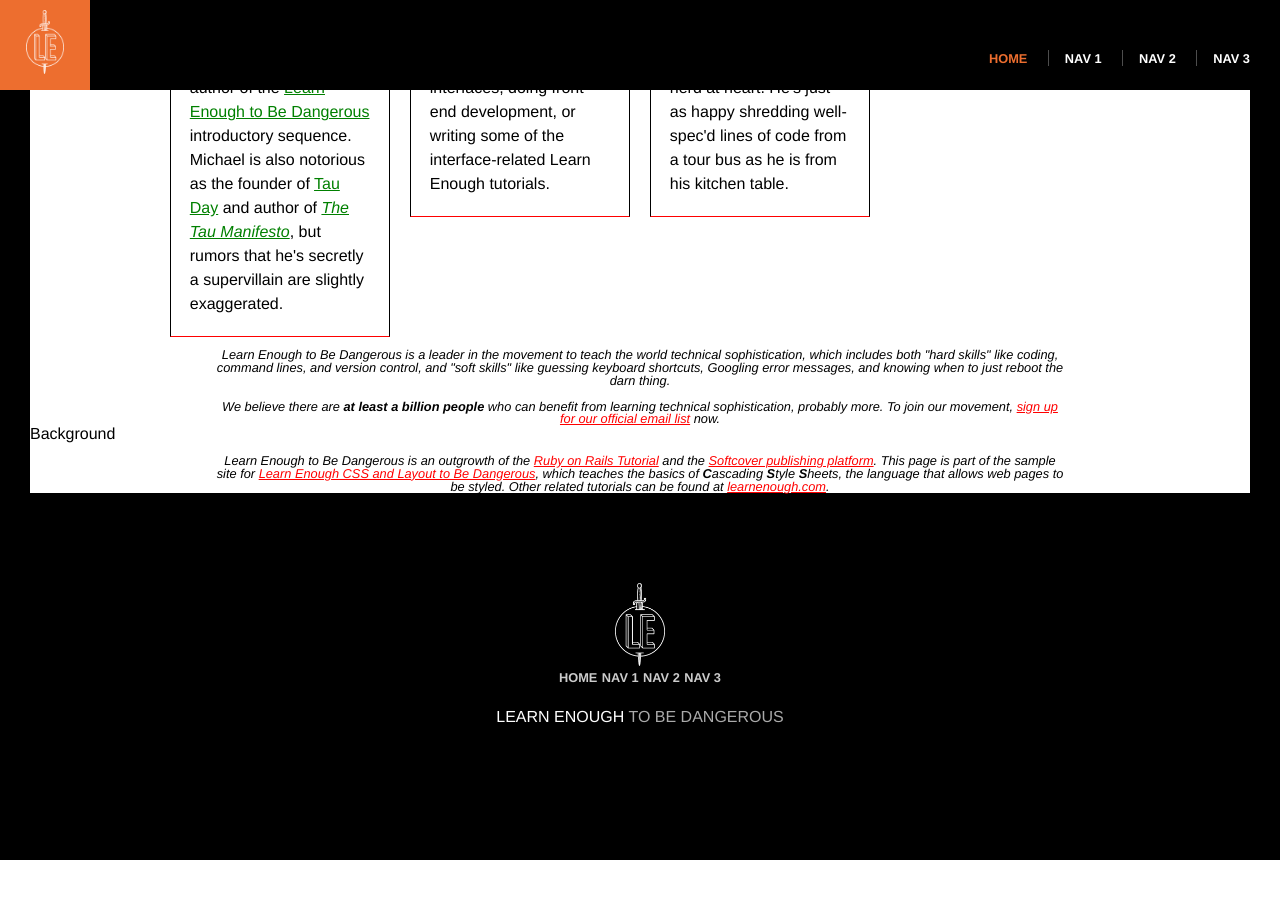
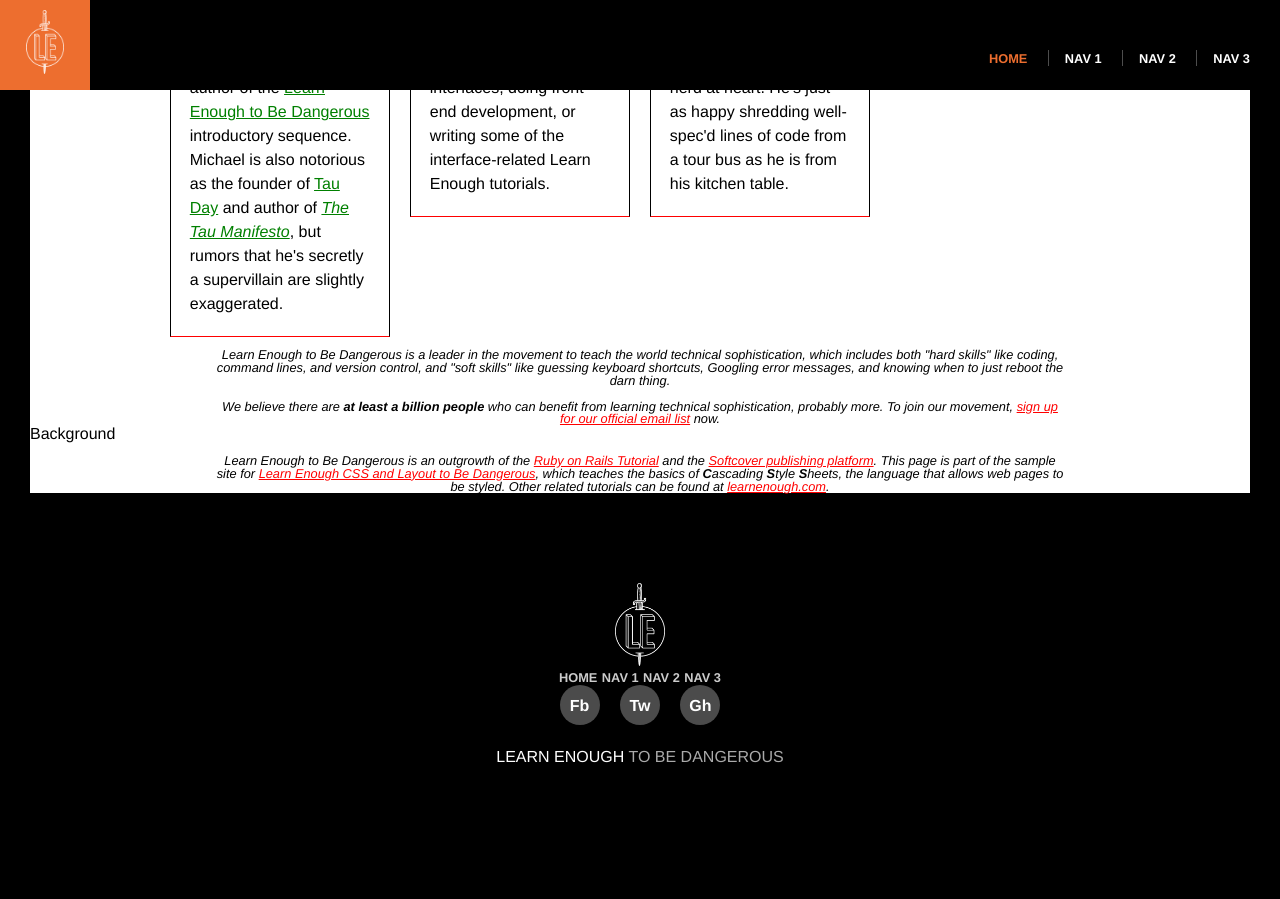
Before and after one commit to agakesik/full-website, a Jekyll site: the page built from index.html, in a window 1280 px wide and 900 px high, scrolled down 894 px. Built offline with Jekyll 4.4.1, drawn with Linux system fonts in a browser that asks for light colours; before the commit the page ends 1754 px from its top, so only the background shows below that.

Commit message:
Add social links to footer

```diff
--- a/_includes/footer.html
+++ b/_includes/footer.html
@@ -5,6 +5,9 @@
   <ul class="footer-nav nav-links">
     {% include nav-links.html %}
   </ul>
+  <ul class="social-list">
+  {% include social-list.html %}
+  </ul>
   <h3> Learn Enough <span>to Be Dangerous</span></h3>
 
 </footer>
--- /dev/null
+++ b/_includes/social-list.html
@@ -0,0 +1,10 @@
+
+  <li>
+    <a href="https://example.com/" class="social-link">Fb</a>
+  </li>
+  <li>
+    <a href="https://example.com/" class="social-link">Tw</a>
+  </li>
+  <li>
+    <a href="https://example.com/" class="social-link">Gh</a>
+  </li>
--- a/_layouts/default.html
+++ b/_layouts/default.html
@@ -6,15 +6,7 @@
     <div class="full-hero hero-home">
       <h1>I'm an h1</h1>
       <ul class="social-list">
-        <li>
-          <a href="https://example.com/" class="social-link">Fb</a>
-        </li>
-        <li>
-          <a href="https://example.com/" class="social-link">Tw</a>
-        </li>
-        <li>
-          <a href="https://example.com/" class="social-link">Gh</a>
-        </li>
+        {% include social-list.html %}
       </ul>
     </div>
 
```
